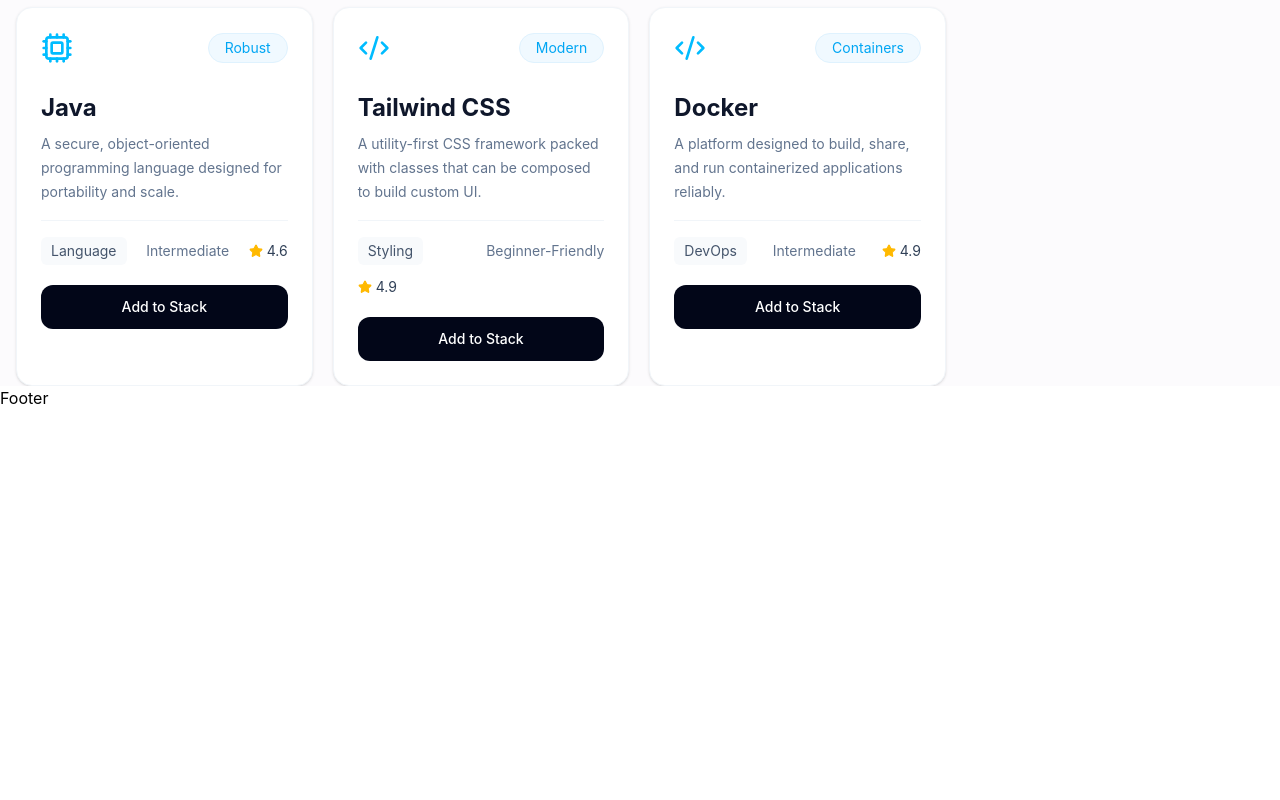
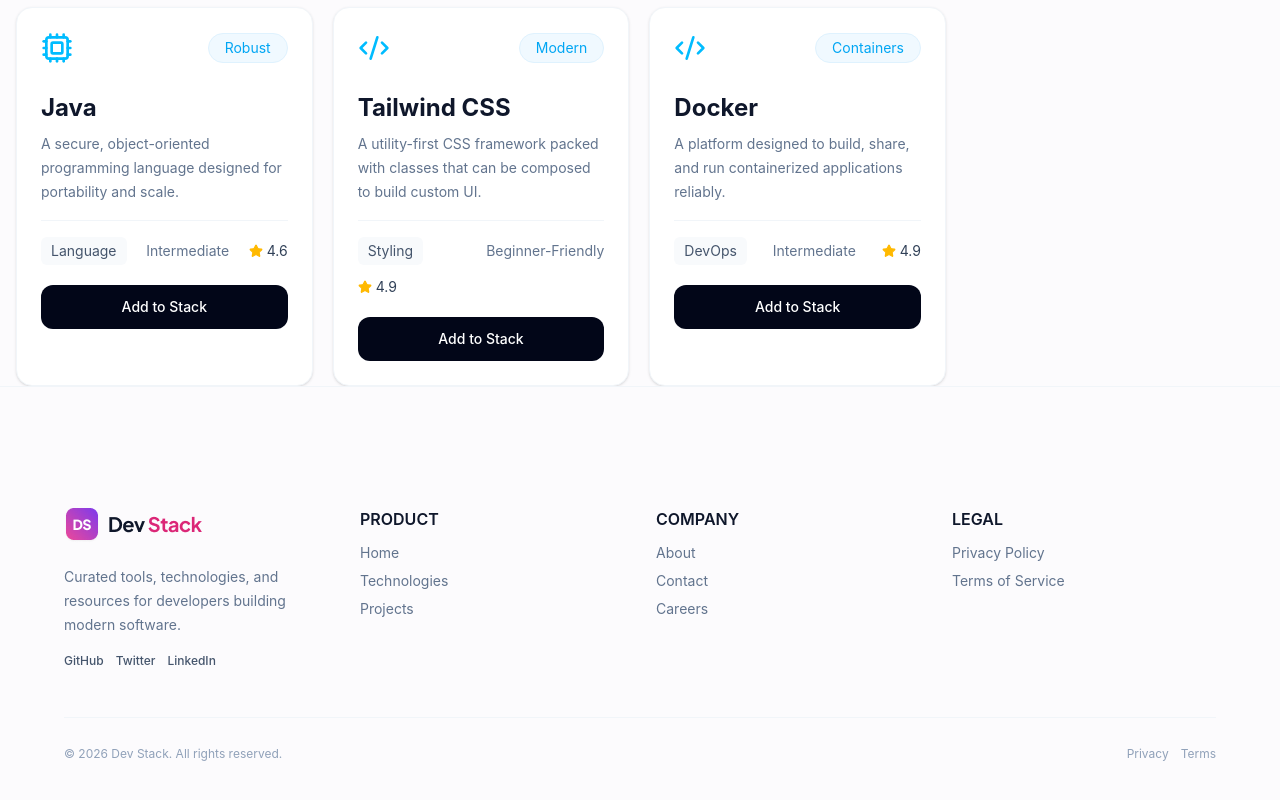
Before and after one commit to kamrul-explorer/DevStack, a React (Vite) app: page / in a window 1280 px wide. Shown: the part 1874-2674 px from the top of the page. Before the commit the page ends 2284 px from the top, so only its background shows below. Built offline with nearby package versions, Linux system fonts and the light colour scheme.

Commit message:
Footer Section Updated

```diff
--- a/src/App.jsx
+++ b/src/App.jsx
@@ -4,6 +4,7 @@ import './App.css';
 import { Toaster } from 'react-hot-toast';
 import MainLayout from './components/MainLayout';
 import { Suspense } from 'react';
+import Footer from './components/Footer'
 
 
 function App() {
@@ -19,7 +20,7 @@ function App() {
             <Suspense fallback={<p>Loading....</p>}>
                 <MainLayout dataPromise = {dataPromise()}/>
             </Suspense>
-            <h2>Footer</h2>
+            <Footer/>
             <Toaster />
         </div>
     );
--- a/src/components/Allstacks.jsx
+++ b/src/components/Allstacks.jsx
@@ -58,7 +58,7 @@ function Allstacks({ allstacks }) {
       </div>
 
 
-      <aside className="col-span-12 md:col-span-3 mt-27">
+      <aside className="col-span-12 md:col-span-3 md:mt-27">
         <div className="rounded-2xl border border-slate-100 bg-white p-5 shadow-sm">
 
           <h3 className="text-lg font-bold text-slate-900">
--- /dev/null
+++ b/src/components/Footer.jsx
@@ -0,0 +1,99 @@
+import logoText from '../assets/logo-text.png';
+function Footer() {
+  return (
+    <footer className="border-t container mx-auto border-slate-100 bg-[#fcfbfd]">
+      <div className="w-full px-6 py-10 md:px-10 lg:px-16 md:mt-20">
+
+        {/* Brand and Description */}
+        <div className="grid grid-cols-1 gap-8 md:grid-cols-4">
+
+          <div className="text-center md:text-left">
+
+            {/* Logo */}
+            <a href="/" className="inline-flex items-center gap-2">
+               <div className="lg:static absolute left-1/2 -translate-x-1/2 lg:translate-x-0">
+                 <img src={logoText} alt="Logo" className="w-24 sm:w-32 lg:w-auto" />
+               </div>
+            </a>
+
+            {/* Description */}
+            <p className="mt-4 text-sm leading-6 text-slate-500">
+              Curated tools, technologies, and resources for developers
+              building modern software.
+            </p>
+
+            {/* Social Links */}
+            <div className="mt-4 flex justify-center gap-3 text-xs font-medium text-slate-600 md:justify-start">
+              <a href="https://github.com">GitHub</a>
+              <span className="md:hidden">•</span>
+              <a href="https://twitter.com">Twitter</a>
+              <span className="md:hidden">•</span>
+              <a href="https://linkedin.com">LinkedIn</a>
+            </div>
+
+          </div>
+
+          {/* Product */}
+          <div className="hidden md:block">
+            <h3 className="mb-3 font-semibold text-slate-900">
+              PRODUCT
+            </h3>
+
+            <ul className="space-y-2 text-sm text-slate-500">
+              <li><a href="/">Home</a></li>
+              <li><a href="/technologies">Technologies</a></li>
+              <li><a href="/projects">Projects</a></li>
+            </ul>
+          </div>
+
+          {/* Company */}
+          <div className="hidden md:block">
+            <h3 className="mb-3 font-semibold text-slate-900">
+              COMPANY
+            </h3>
+
+            <ul className="space-y-2 text-sm text-slate-500">
+              <li><a href="/about">About</a></li>
+              <li><a href="/contact">Contact</a></li>
+              <li><a href="/careers">Careers</a></li>
+            </ul>
+          </div>
+
+          {/* Legal */}
+          <div className="hidden md:block">
+            <h3 className="mb-3 font-semibold text-slate-900">
+              LEGAL
+            </h3>
+
+            <ul className="space-y-2 text-sm text-slate-500">
+              <li><a href="/privacy">Privacy Policy</a></li>
+              <li><a href="/terms">Terms of Service</a></li>
+            </ul>
+          </div>
+
+        </div>
+
+        {/* Bottom Section */}
+        <div className="mt-6 border-t border-slate-100 pt-4 md:mt-12 md:pt-7">
+
+          <div className="flex items-center justify-between gap-3 text-[10px] text-slate-400 sm:text-xs">
+
+            <p>
+              © 2026 Dev Stack. All rights reserved.
+            </p>
+
+            <div className="flex gap-3">
+              <a href="/privacy">Privacy</a>
+              <a href="/terms">Terms</a>
+            </div>
+
+          </div>
+
+        </div>
+
+      </div>
+    </footer>
+  );
+}
+
+export default Footer;
--- a/src/components/Navbar.jsx
+++ b/src/components/Navbar.jsx
@@ -42,6 +42,7 @@ function Navbar() {
                         <li onClick={() => setMenuOpen(false)} className="text-pink-700">Home</li>
                         <li onClick={() => setMenuOpen(false)}>Technologies</li>
                         <li onClick={() => setMenuOpen(false)}>Projects</li>
+                        <li onClick={() => setMenuOpen(false)}>About</li>
                         <li onClick={() => setMenuOpen(false)}>Contact</li>
                     </ul>
                 )}
```
